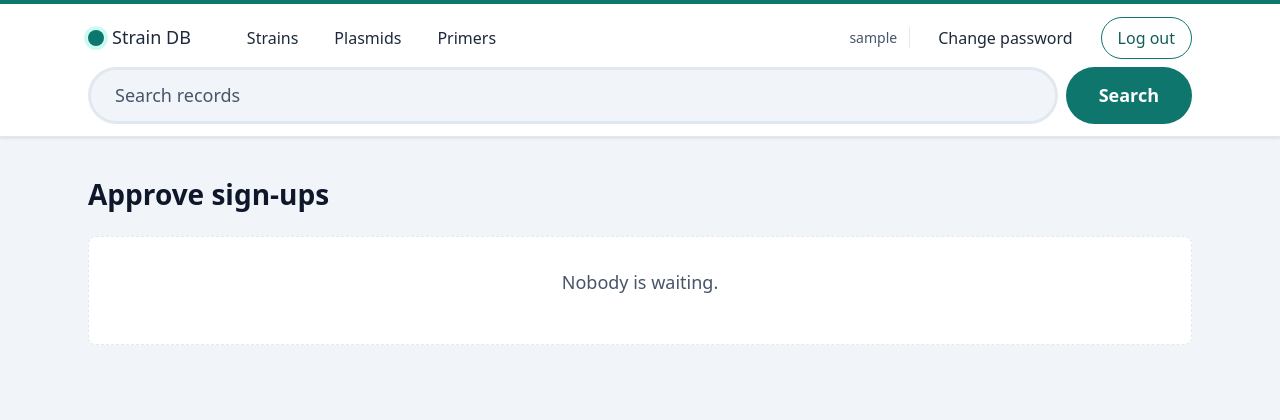
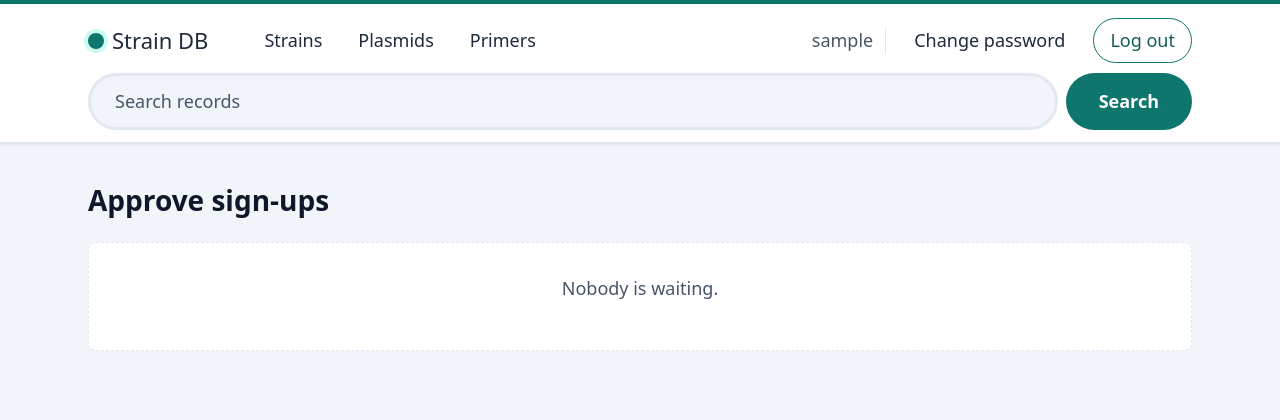
Before and after one commit to Strain-Primer-Management/strain-primer-management, a Django app: page /accounts/approvals/ in a window 1280 px wide. Shown: the top 420 px of the page. Run offline with Django 5.2, Linux system fonts and the light colour scheme; the visitor is signed in with stand-in values (Sample User, id 1); data comes from the database, SQL or seed files in the repository.

Commit message:
SCRUM-134: Make the navbar text bigger

```diff
--- a/static/css/base.css
+++ b/static/css/base.css
@@ -177,6 +177,7 @@ pre,
   display: flex;
   flex-wrap: wrap;
   align-items: center;
+  font-size: var(--font-size-h3);
   gap: var(--space-2) var(--space-5);
 }
 
@@ -185,7 +186,7 @@ pre,
   align-items: center;
   gap: var(--space-2);
   color: var(--color-primary-dark);
-  font-size: var(--font-size-h3);
+  font-size: var(--font-size-h2);
   font-weight: bold;
 }
 
@@ -246,7 +247,6 @@ pre,
   padding-right: var(--space-3);
   border-right: var(--border-width) solid var(--color-border);
   color: var(--color-text-muted);
-  font-size: var(--font-size-sm);
 }
 
 /* "Log out" is a button (a POST form) styled as an outlined pill */
```
